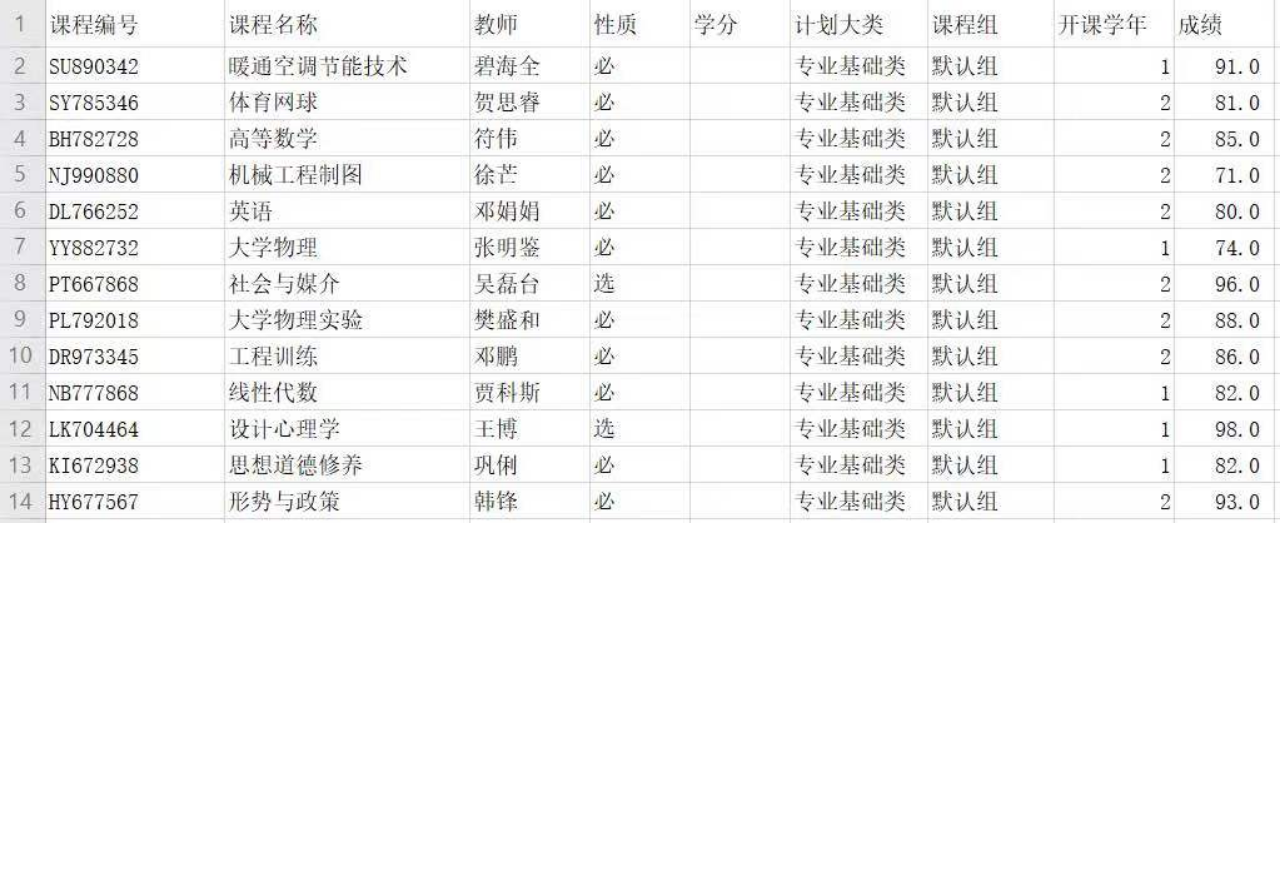
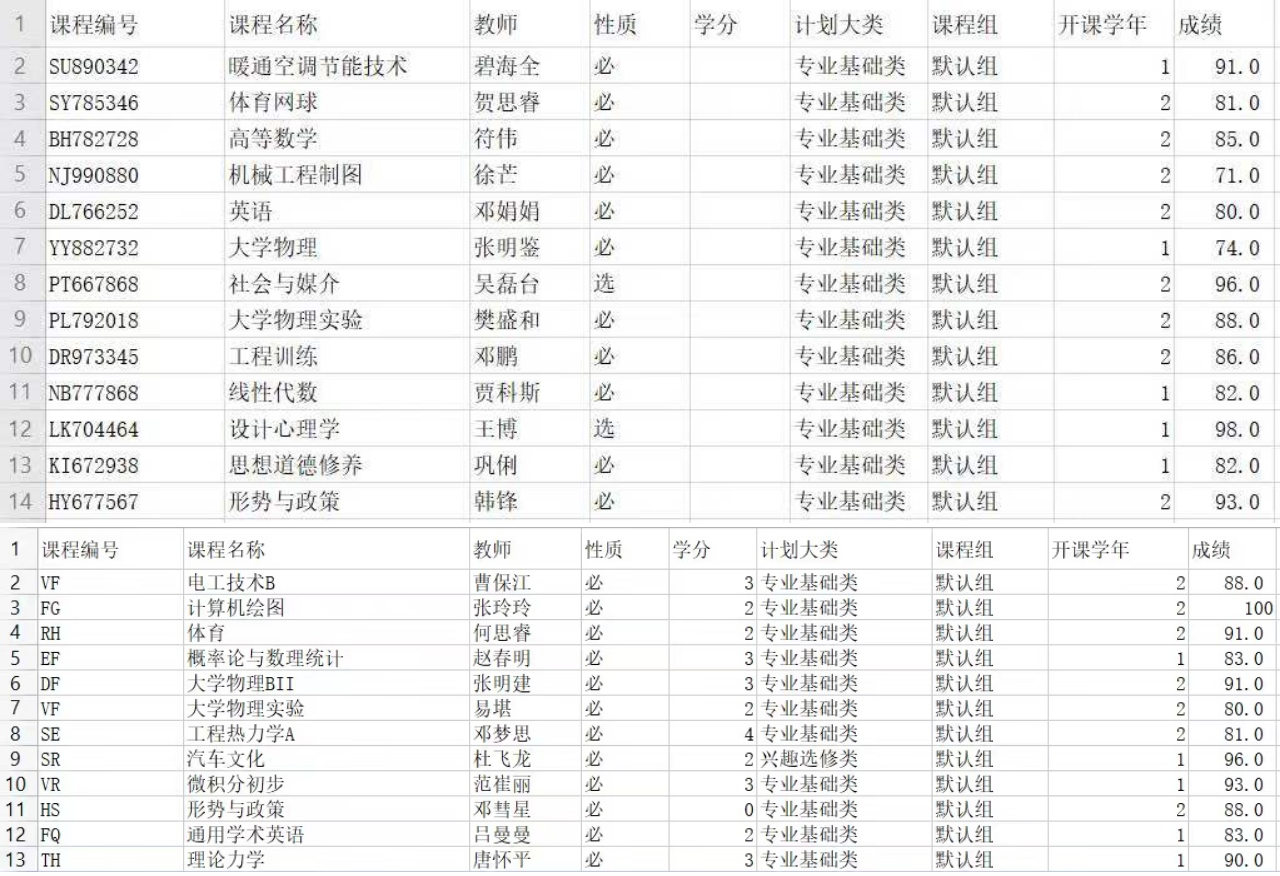
Before and after one commit to xianyang6/finalProject, a React (Create React App) app: page /gpaScore in a window 1280 px wide. Before the commit the page ends 800 px from the top, so only its background shows below. Built offline with nearby package versions, Linux system fonts and the light colour scheme.

Commit message:
feat: new gpa

```diff
--- a/src/gpaScore.js
+++ b/src/gpaScore.js
@@ -4,6 +4,7 @@ export default function gpaScore(){
     return(
       <>
       <img src = "images/gpaImg.jpg" alt = "gpa" width = "100%"></img>
+      <img src = "images/gpa2.jpg" alt = "gpa" width = "100%"></img>
       </>
     );
 }
```
Also changed, not shown: public/images/gpa2.jpg (added).
